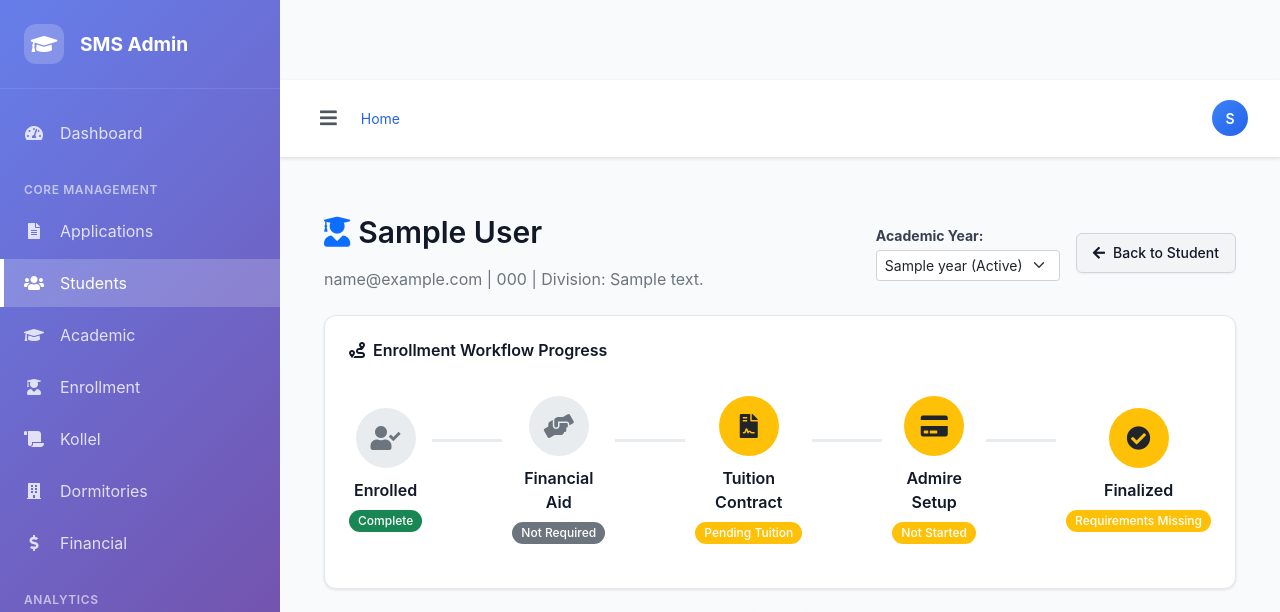
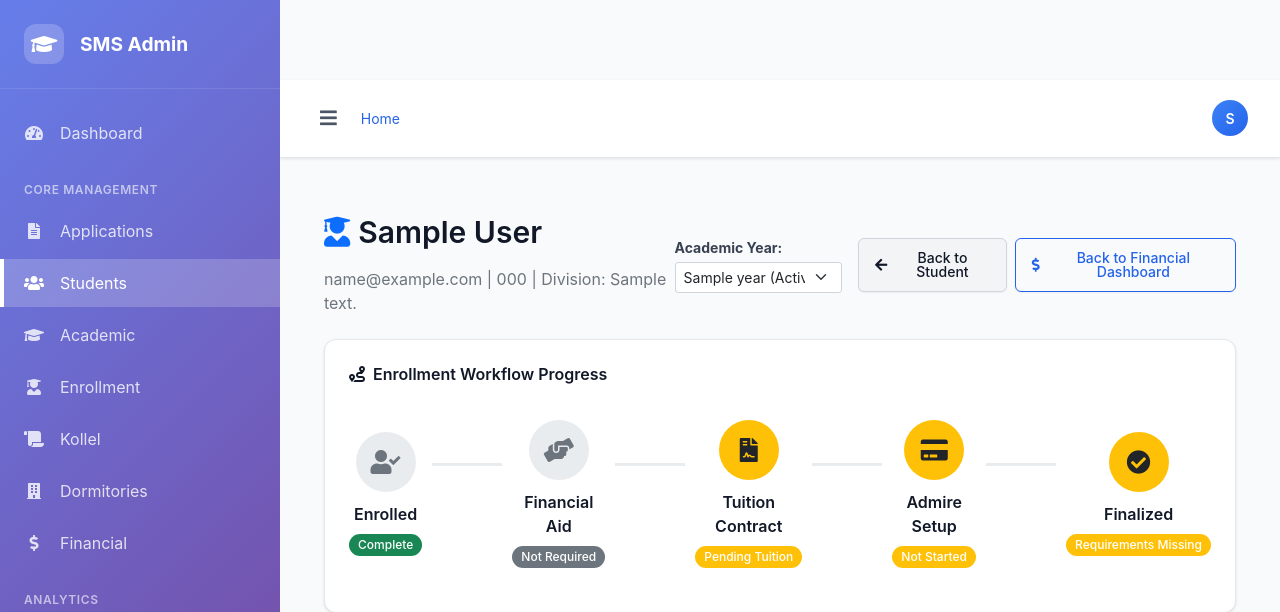
Before and after one commit to synergy012/student_management_system, a Flask app: page /students/1/financial in a window 1280 px wide. Shown: the top 612 px of the page. Run offline with Flask 3, Linux system fonts and the light colour scheme; a user stored in the database is signed in; tables that the repository leaves empty hold one stand-in row (values such as "Sample post"); some libraries are stand-ins or nearby versions.

Commit message:
Add 'Back to Financial Dashboard' link to student financial detail page
- Add navigation button next to existing 'Back to Student' button
- Implement backToFinancialDashboard() function with academic year persistence
- Button uses academic year persistence to maintain selected year when navigating back
- Improves user experience by providing direct navigation path back to financial dashboard

🤖 Generated with [Claude Code](https://claude.ai/code)

Co-Authored-By: Claude <noreply@anthropic.com>

```diff
--- a/templates/student_financial.html
+++ b/templates/student_financial.html
@@ -23,9 +23,12 @@
                     {% endfor %}
                 </select>
             </div>
-            <a href="{{ url_for('students.student_details', student_id=student.id) }}" class="btn btn-secondary">
+            <a href="{{ url_for('students.student_details', student_id=student.id) }}" class="btn btn-secondary me-2">
                 <i class="fas fa-arrow-left"></i> Back to Student
             </a>
+            <button class="btn btn-outline-primary" onclick="backToFinancialDashboard()">
+                <i class="fas fa-dollar-sign"></i> Back to Financial Dashboard
+            </button>
         </div>
     </div>
 
@@ -670,6 +673,12 @@ function changeAcademicYear(yearId) {
     const currentUrl = new URL(window.location);
     currentUrl.searchParams.set('academic_year', yearId);
     window.location.href = currentUrl.toString();
+}
+
+// Function to navigate back to financial dashboard with academic year persistence
+function backToFinancialDashboard() {
+    const url = "{{ url_for('financial.financial_core.financial_dashboard') }}";
+    window.location.href = window.addAcademicYearToUrl(url);
 }
 
 function updatePageContent(data) {
```
